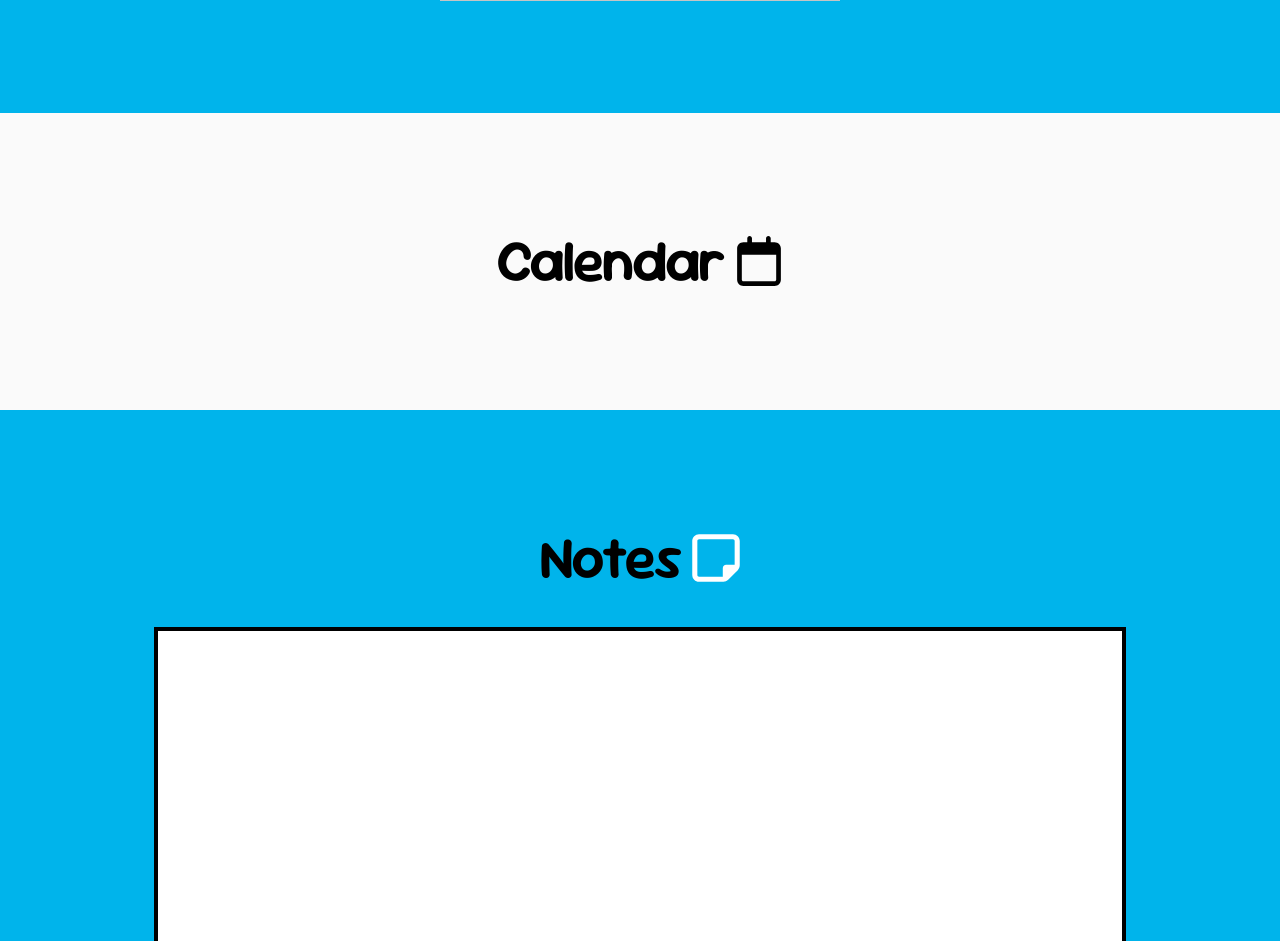
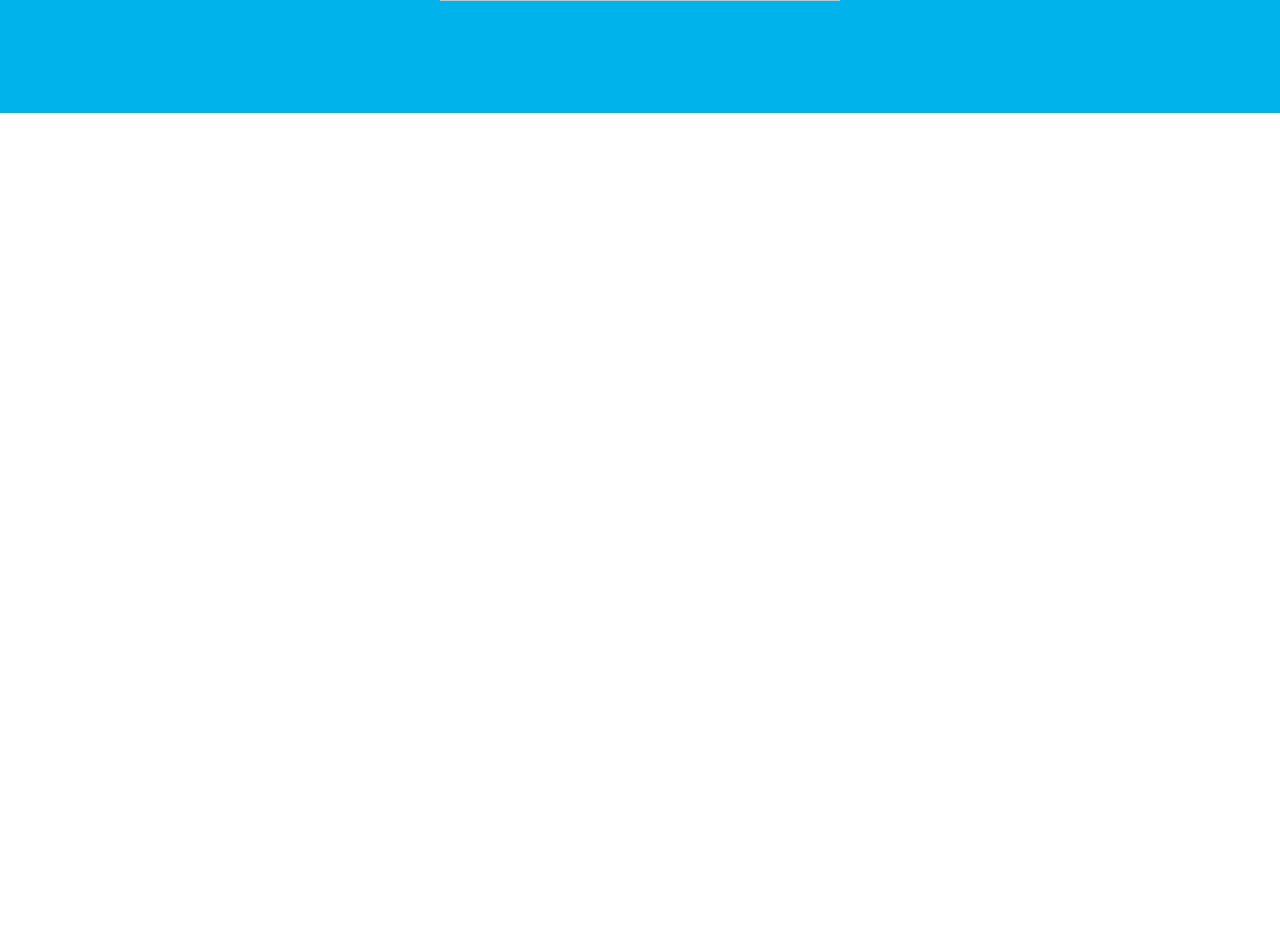
Before and after one commit to javierb256/My-Pet-Care, a React (Vite) app: page /My-Pet-Care/home in a window 1280 px wide. Shown: the part 1931-2872 px from the top of the page. After the commit the page ends 2044 px from the top, so only its background shows below. Built offline with nearby package versions, Linux system fonts and the light colour scheme.

Commit message:
hid other sections on Home page that are next to work on

```diff
--- a/src/pages/Home/Home.tsx
+++ b/src/pages/Home/Home.tsx
@@ -6,9 +6,9 @@ import genderIcon from "../../assets/unisex-symbol-icon-white.png";
 import weightIcon from "../../assets/lbs-measure-weight-icon(1).png";
 import ageIcon from "../../assets/age-icon-white.png";
 import pawPrint from "../../assets/paw-icon-2.png";
-import calendarIcon from "../../assets/calendar-regular.svg";
-import stickyNote from "../../assets/sticky-note-white.svg";
-import BoxContainer from "../../components/BoxContainer/BoxContainer";
+// import calendarIcon from "../../assets/calendar-regular.svg";
+// import stickyNote from "../../assets/sticky-note-white.svg";
+// import BoxContainer from "../../components/BoxContainer/BoxContainer";
 import WeightChart from "../../components/WeightChart/WeightChart";
 import { useLocation } from "react-router";
 import { useState } from "react";
@@ -173,16 +173,16 @@ function Home() {
         </form>
       </section>
       {/* calendar chart */}
-      <section className={styles["home-section"]}>
+      {/* <section className={styles["home-section"]}>
         <h2 className={styles["home"]}>
           Calendar{" "}
           <span>
             <img src={calendarIcon} alt="calendar icon" />
           </span>
         </h2>
-      </section>
+      </section> */}
       {/* Notes chart */}
-      <section className={styles["home-section"]}>
+      {/* <section className={styles["home-section"]}>
         <h2 className={styles["home"]}>
           Notes{" "}
           <span>
@@ -192,7 +192,7 @@ function Home() {
         <BoxContainer className={`${styles.box} margin-top-2`}>
           <h3></h3>
         </BoxContainer>
-      </section>
+      </section> */}
     </>
   );
 }
```
